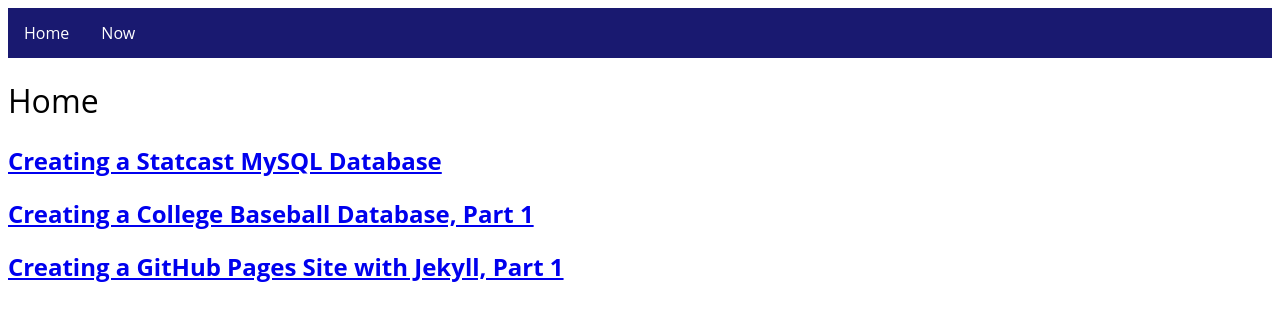
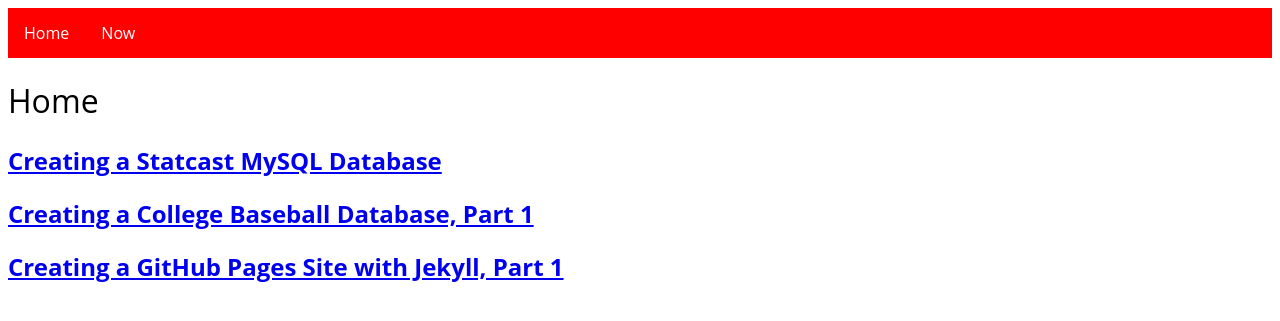
Before and after one commit to milesok/milesok.github.io, a Jekyll site: the page built from index.md, in a window 1280 px wide. Shown: the top 321 px of the page. Built offline with Jekyll 4.4.1, drawn with Linux system fonts in a browser that asks for light colours.

Commit message:
Update main.scss

```diff
--- a/_sass/main.scss
+++ b/_sass/main.scss
@@ -12,13 +12,12 @@ h1 {
   color: $primary-color;
 }
 nav {
-  background-color: $nav-background;
   ul {
     list-style-type: none;
     margin: 0;
     padding: 0;
     overflow:hidden;
-    background-color: #191970;
+    background-color: $nav-background;
   }
   li{
       display: inline;
@@ -29,7 +28,7 @@ nav {
       padding: 14px 16px;
       text-decoration: none;
       &:hover {
-        background-color: cyan;
+        background-color: steel blue;
       }
         }
   }
```
